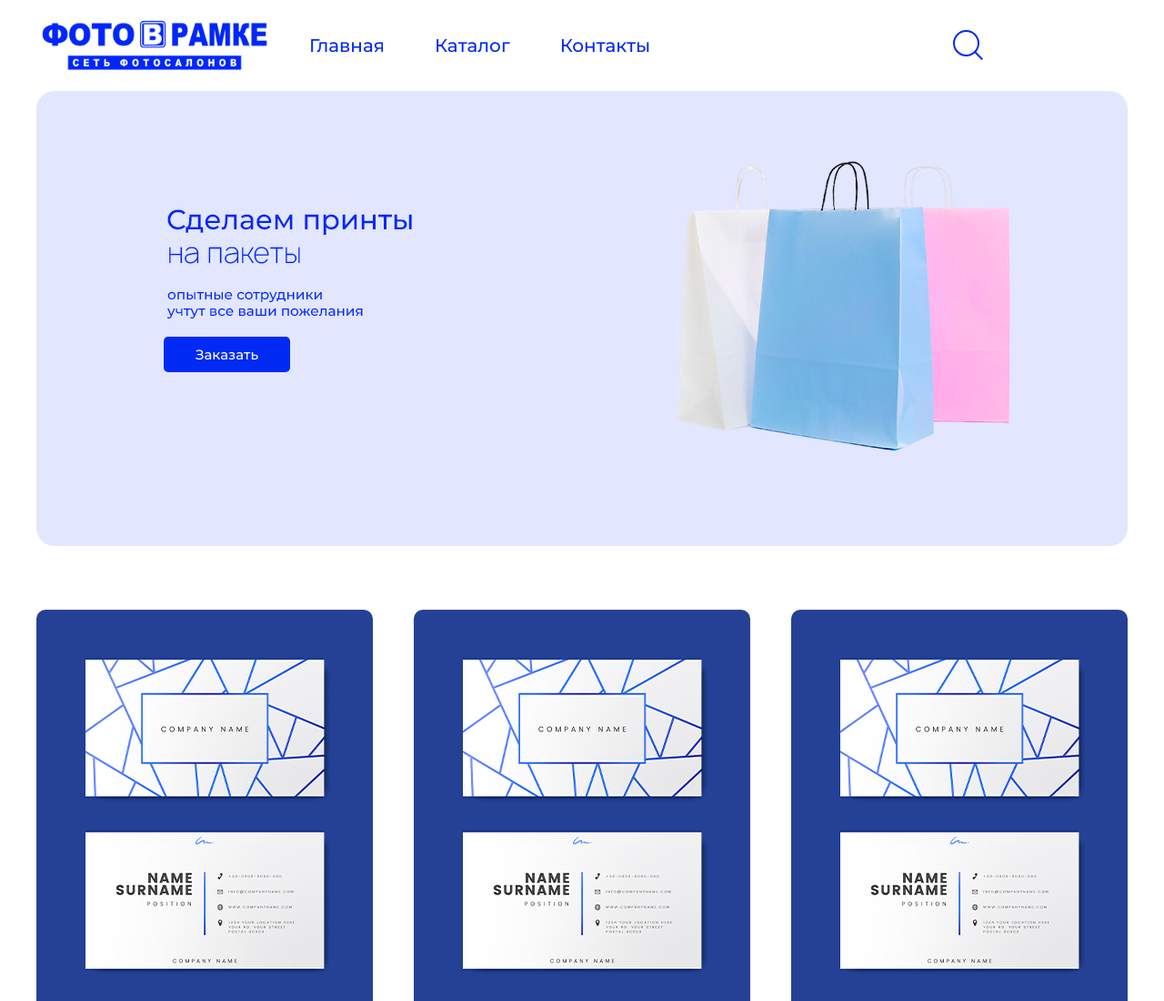
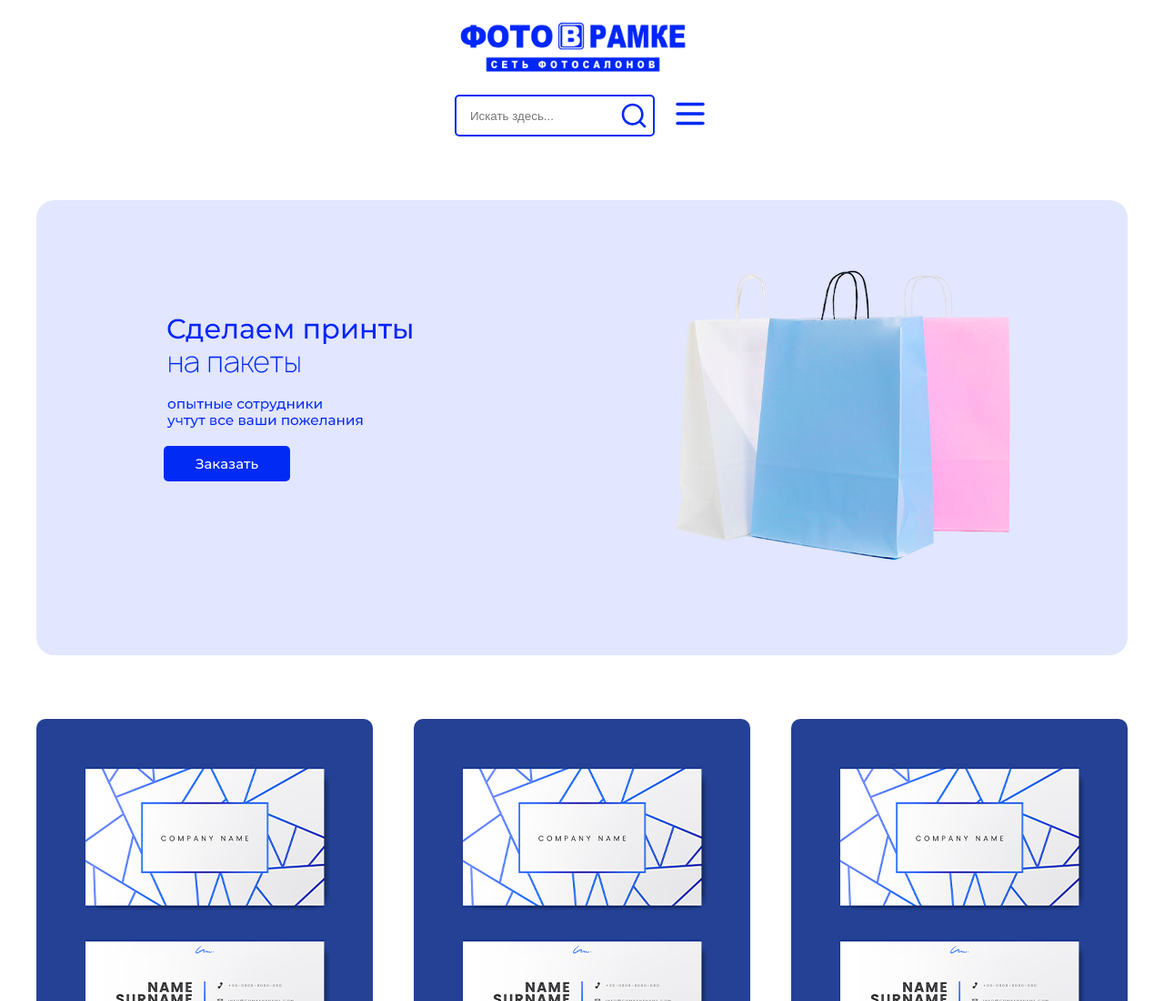
Before and after one commit to AntonTrochuk/vramke-2.0, a plain HTML site: page index.html in a window 1280 px wide. Shown: the top 1100 px of the page at 91% size. Drawn offline with Linux system fonts and the light colour scheme; files whose address does not match are found by name.

Commit message:
Изменение сетки под мобильные устройства

```diff
--- a/index.html
+++ b/index.html
@@ -3,57 +3,78 @@
 
 <head>
 	<meta charset="UTF-8">
+	<meta name="viewport" content="width=device-width,initial-scale=1">
 	<link rel="stylesheet" href="style/style.css">
-    <link rel="stylesheet" href="style/catalog.css">
+	<link rel="stylesheet" href="style/catalog.css">
 	<link rel="stylesheet" href="style/search.css">
-    <link rel="stylesheet" href="style/consumables.css">
+	<link rel="stylesheet" href="style/consumables.css">
 	<link rel="preconnect" href="https://fonts.googleapis.com">
 	<link rel="preconnect" href="https://fonts.gstatic.com" crossorigin>
 	<link href="https://fonts.googleapis.com/css2?family=Comfortaa:wght@300..700&family=Jura:wght@300..700&family=Montserrat:ital,wght@0,100..900;1,100..900&display=swap" rel="stylesheet">
-
 	<title>Врамке</title>
 </head>
 
 <body>
-	<header class="header-index">
-		<nav class="naigation">
-			<div class="logo">
-				<a class="logo-link" href="index.html">
-					<img src="image/logo.png" width="260" height="65" alt="Логотип Врамке">
+	<header class="main-header">
+		<nav class="main-header__navigation navigation">
+			<div class="navigation__logo">
+				<a class="navigation__logo-link" href="index.html">
+
+					<picture class="main-header__picture-icon">
+						<source media="(min-width: 1440px)" width="260" height="65" type="image/png" srcset="image/logo.png">
+						<source media="(min-width: 768px)" width="260" height="65" type="image/png" srcset="image/logo.png">
+						<img src="image/logo.png" width="280" height="70" alt="Логотип Врамке">
+					</picture>
+
 				</a>
 			</div>
-			<div class="naigation-block">
-				<ul class="naigation-list">
-					<li class="navigation-item">
-						<a class="navigation-link" href="index.html">
+			<div class="naigation__block">
+				<ul class="naigation__block-list">
+					<li class="navigation__block-item">
+						<a class="navigation__block-link" href="index.html">
 							Главная
 						</a>
 					</li>
-					<li class="navigation-item">
-						<a class="navigation-link" href="catalog.html">
+					<li class="navigation__block-item">
+						<a class="navigation__block-link" href="catalog.html">
 							Каталог
 						</a>
 					</li>
-					<li class="navigation-item">
-						<a class="navigation-link" href="#">
+					<li class="navigation__block-item">
+						<a class="navigation__block-link" href="#">
 							Контакты
 						</a>
 					</li>
 				</ul>
-				<div class="search">
+				<form>
+					<input type="text" placeholder="Искать здесь...">
+					<button type="submit">
+					</button>
+				</form>
+				<svg width="42" height="42" viewBox="0 0 24 24" fill="none" xmlns="http://www.w3.org/2000/svg" stroke="#022AF5">
+					<g id="SVGRepo_bgCarrier" stroke-width="0" />
+					<g id="SVGRepo_tracerCarrier" stroke-linecap="round" stroke-linejoin="round" />
+					<g id="SVGRepo_iconCarrier">
+						<path d="M4 18L20 18" stroke="#022AF5" stroke-width="2" stroke-linecap="round" />
+						<path d="M4 12L20 12" stroke="#022AF5" stroke-width="2" stroke-linecap="round" />
+						<path d="M4 6L20 6" stroke="#022AF5" stroke-width="2" stroke-linecap="round" />
+					</g>
+				</svg>
+
+				<!--<div class="search">
 					<div class="container">
 						<input type="text" placeholder="Поиск">
 						<div class="search">
 
 						</div>
 					</div>
-				</div>
+				</div>-->
 			</div>
 		</nav>
 	</header>
 	<main>
 		<section class="slogan">
-			<a class="slogan-button" href="#" >
+			<a class="slogan-button" href="#">
 				Заказать
 			</a>
 		</section>
--- a/style/catalog.css
+++ /dev/null
@@ -1,77 +0,0 @@
-.catalog {
-    width: 1200px;
-    margin: 0 auto;
-}
-
-.catalog-slogan {
-    width: 1200px;
-    height: 300px;
-    margin: 0 auto;
-    margin-bottom: 30px;
-    border-radius: 20px;
-    background-color: bisque;
-    background-image: url('../image/catalog/catalog-slogan.png');
-    position: relative;
-}
-
-/*
-.catalog-slogan-button {
-    text-decoration: none;
-    padding: 10px 35px;
-    border: none;
-    border-radius: 5px;
-    color: white;
-    background-color: #022AF5;
-    font-family: "Montserrat", sans-serif;
-    font-size: 15px;
-    font-weight: 500;
-    position: absolute;
-    top: 270px;
-    left: 140px;
-}*/
-
-.catalog-list {
-    list-style: none;
-    display: flex;
-    flex-wrap: wrap;
-    gap: 25px;
-    margin-bottom: 25px;
-}
-
-.catalog-list-link {
-    text-decoration: none;
-
-}
-
-.catalog-list-link:hover {
-    transform: translateY(-10px);
-    box-shadow: 0 8px 24px -8px #022AF5;
-    border-radius: 10px;
-}
-
-.catalog-item {
-    width: 280px;
-    height: 280px;
-    background-color: #EAE9EE;
-    display: flex;
-    flex-direction: column;
-    align-items: center;
-    border-radius: 10px;
-    box-shadow: 0 8px 24px -8px rgba(0, 0, 0, 0.15);
-}
-
-.catalog-item-img {
-    opacity: 0.3;
-}
-
-.catalog-list-link:hover .catalog-item-img {
-    opacity: 1;
-}
-
-.catalog-item-subtitle {
-    text-transform: uppercase;
-    font-family: "Montserrat", sans-serif;
-    font-size: 20px ;
-    color: #022AF5;
-    text-align: center;
-}
--- a/style/consumables.css
+++ /dev/null
@@ -1,74 +0,0 @@
-.consumables-slogan {
-    width: 1200px;
-    height: 300px;
-    margin: 0 auto;
-    margin-bottom: 30px;
-    border-radius: 20px;
-    background-color: bisque;
-    background-image: url('../image/consumables/slogan-consumables.png');
-    position: relative;
-}
-
-.consumables-product {
-    width: 1200px;
-    margin: 0 auto;
-    margin-bottom: 30px;
-}
-
-.consumables-product-list {
-    list-style: none;
-    display: flex;
-    flex-wrap: wrap;
-    gap: 20px;
-}
-
-.consumables-product-link {
-    text-decoration: none;
-}
-
-.consumables-product-link:hover
-.consumables-product-item {
-    box-shadow: 0 8px 24px -8px #022AF5;
-}
-
-.consumables-product-item {
-    width: 285px;
-    height: 450px;
-    background-color: white;
-    border-radius: 10px;
-    box-shadow: 0 8px 24px -8px rgba(0, 0, 0, .15);
-}
-
-.consumables-product-item__section-image {
-    width: 285px;
-    height: 300px;
-    background-color: #EAE9EE;
-    border-radius: 10px 10px 0 0;
-    display: flex;
-    align-items: center;
-    justify-content: center;
-}
-
-.consumables-product-item__section-description {
-    width: 285px;
-    min-height: 150px;
-    padding: 15px;
-    font-family: "Montserrat", sans-serif;
-    display: flex;
-    flex-direction: column;
-    gap: 10px;
-}
-
-.section-description__text {
-    font-weight: 700;
-    color: #022AF5;
-}
-
-.section-description__subtitle {
-    color: black;
-}
-
-.section-description__additional-text {
-    font-size: 12px;
-    color: #a6a6a6;
-}
--- a/style/search.css
+++ b/style/search.css
@@ -120,3 +120,35 @@
     }
   }
 }
+
+
+* {box-sizing: border-box;}
+form {
+  position: relative;
+  width: 220px;
+  margin: 0 ;
+  background: white;
+  border: 2px solid #022AF5;
+  border-radius: 5px;
+}
+input, button {
+  border: none;
+  outline: none;
+  background: transparent;
+}
+input {
+  width: 100%;
+  height: 42px;
+  padding-left: 15px;
+}
+button {
+  height: 42px;
+  width: 42px;
+  position: absolute;
+  top: 0;
+  right: 0;
+  cursor: pointer;
+  background-image: url('../image/search-svgrepo-com.svg');
+  background-repeat: no-repeat;
+  background-position: center;
+}
--- a/style/style.css
+++ b/style/style.css
@@ -1,5 +1,9 @@
+
 body {
+
+	@media (min-width: 1440px) {
 		margin: 0 auto;
+	}
 }
 
 main {
@@ -22,34 +26,55 @@ h3 {
     border: 0;
   }
 
-.header-index {
+.main-header {
+	width: 280px;
+	margin: 0 auto;
+	margin-top: 20px;
+	height: 200px;
+
+	@media (min-width: 1440px) {
 		height: 100px;
     	background-color: white;
-
+	}
 }
 
-.logo {
+.navigation__logo {
+
+	@media (min-width: 1440px) {
 		margin: 0;
     	padding: 0;
     	display: flex;
 	}
+}
 
-.logo-link {
+.navigation__logo-link {
+
+	@media (min-width: 1440px) {
 		height: 100px;
     	display: flex;
     	align-items: center;
 	}
+}
 
-.naigation {
+.navigation {
+	display: flex;
+	flex-direction: column;
+	row-gap: 15px;
+
+	@media (min-width: 1440px) {
 		width: 1200px;
     	height: 100px;
     	margin: 0 auto;
     	display: flex;
-
     	position: relative;
 	}
+}
 
-.naigation-block {
+.naigation__block {
+	display: flex;
+	justify-content: space-between;
+
+	@media (min-width: 1440px) {
 		width: 550px;
 		height: 100px;
 		display: flex;
@@ -57,16 +82,21 @@ h3 {
 		justify-content: center;
 		margin-left: 20px;
 	}
+}
 
-.naigation-list {
+.naigation__block-list {
+	display: none;
+
+	@media (min-width: 1440px) {
 		list-style: none;
     	margin: 0;
     	padding: 0;
     	display: flex;
     	gap: 15px;
 	}
+}
 
-.navigation-link {
+.navigation__block-link {
     font-family: "Montserrat", sans-serif;
     text-decoration: none;
     color: #022AF5;
@@ -374,6 +404,159 @@ h3 {
     font-size: 25px;
 }
 
+.catalog {
+    width: 1200px;
+    margin: 0 auto;
+}
+
+.catalog-slogan {
+    width: 1200px;
+    height: 300px;
+    margin: 0 auto;
+    margin-bottom: 30px;
+    border-radius: 20px;
+    background-color: bisque;
+    background-image: url('../image/catalog/catalog-slogan.png');
+    position: relative;
+}
+
+/*
+.catalog-slogan-button {
+    text-decoration: none;
+    padding: 10px 35px;
+    border: none;
+    border-radius: 5px;
+    color: white;
+    background-color: #022AF5;
+    font-family: "Montserrat", sans-serif;
+    font-size: 15px;
+    font-weight: 500;
+    position: absolute;
+    top: 270px;
+    left: 140px;
+}*/
+
+.catalog-list {
+    list-style: none;
+    display: flex;
+    flex-wrap: wrap;
+    gap: 25px;
+    margin-bottom: 25px;
+}
+
+.catalog-list-link {
+    text-decoration: none;
+
+}
+
+.catalog-list-link:hover {
+    transform: translateY(-10px);
+    box-shadow: 0 8px 24px -8px #022AF5;
+    border-radius: 10px;
+}
+
+.catalog-item {
+    width: 280px;
+    height: 280px;
+    background-color: #EAE9EE;
+    display: flex;
+    flex-direction: column;
+    align-items: center;
+    border-radius: 10px;
+    box-shadow: 0 8px 24px -8px rgba(0, 0, 0, 0.15);
+}
+
+.catalog-item-img {
+    opacity: 0.3;
+}
+
+.catalog-list-link:hover .catalog-item-img {
+    opacity: 1;
+}
+
+.catalog-item-subtitle {
+    text-transform: uppercase;
+    font-family: "Montserrat", sans-serif;
+    font-size: 20px ;
+    color: #022AF5;
+    text-align: center;
+}
+
+.consumables-slogan {
+    width: 1200px;
+    height: 300px;
+    margin: 0 auto;
+    margin-bottom: 30px;
+    border-radius: 20px;
+    background-color: bisque;
+    background-image: url('../image/consumables/slogan-consumables.png');
+    position: relative;
+}
+
+.consumables-product {
+    width: 1200px;
+    margin: 0 auto;
+    margin-bottom: 30px;
+}
+
+.consumables-product-list {
+    list-style: none;
+    display: flex;
+    flex-wrap: wrap;
+    gap: 20px;
+}
+
+.consumables-product-link {
+    text-decoration: none;
+}
+
+.consumables-product-link:hover
+.consumables-product-item {
+    box-shadow: 0 8px 24px -8px #022AF5;
+}
+
+.consumables-product-item {
+    width: 285px;
+    height: 450px;
+    background-color: white;
+    border-radius: 10px;
+    box-shadow: 0 8px 24px -8px rgba(0, 0, 0, .15);
+}
+
+.consumables-product-item__section-image {
+    width: 285px;
+    height: 300px;
+    background-color: #EAE9EE;
+    border-radius: 10px 10px 0 0;
+    display: flex;
+    align-items: center;
+    justify-content: center;
+}
+
+.consumables-product-item__section-description {
+    width: 285px;
+    min-height: 150px;
+    padding: 15px;
+    font-family: "Montserrat", sans-serif;
+    display: flex;
+    flex-direction: column;
+    gap: 10px;
+}
+
+.section-description__text {
+    font-weight: 700;
+    color: #022AF5;
+}
+
+.section-description__subtitle {
+    color: black;
+}
+
+.section-description__additional-text {
+    font-size: 12px;
+    color: #a6a6a6;
+}
+
 
 /*footer*/
 
```
Also changed, not shown: image/search-svgrepo-com.svg (added). Lines whose indentation alone changed are shown as unchanged.
